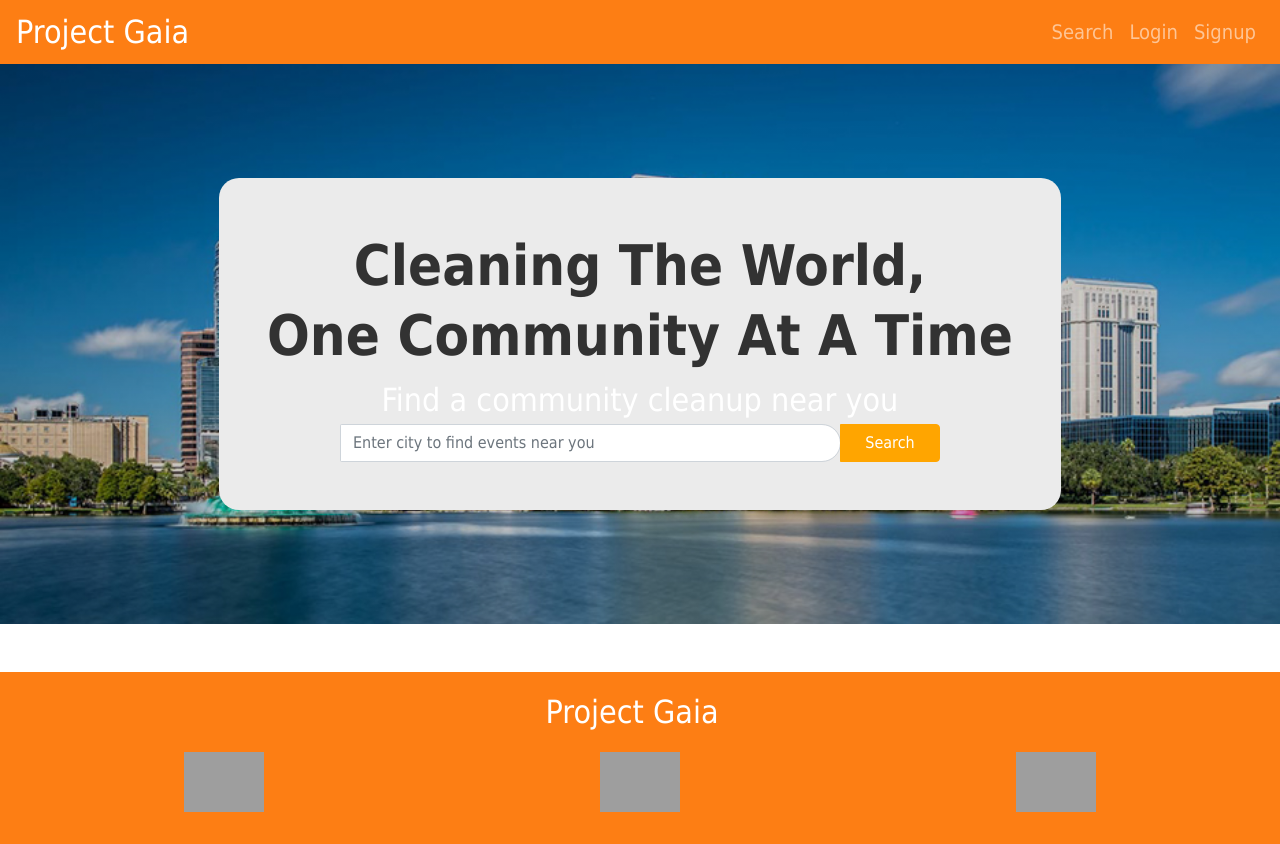
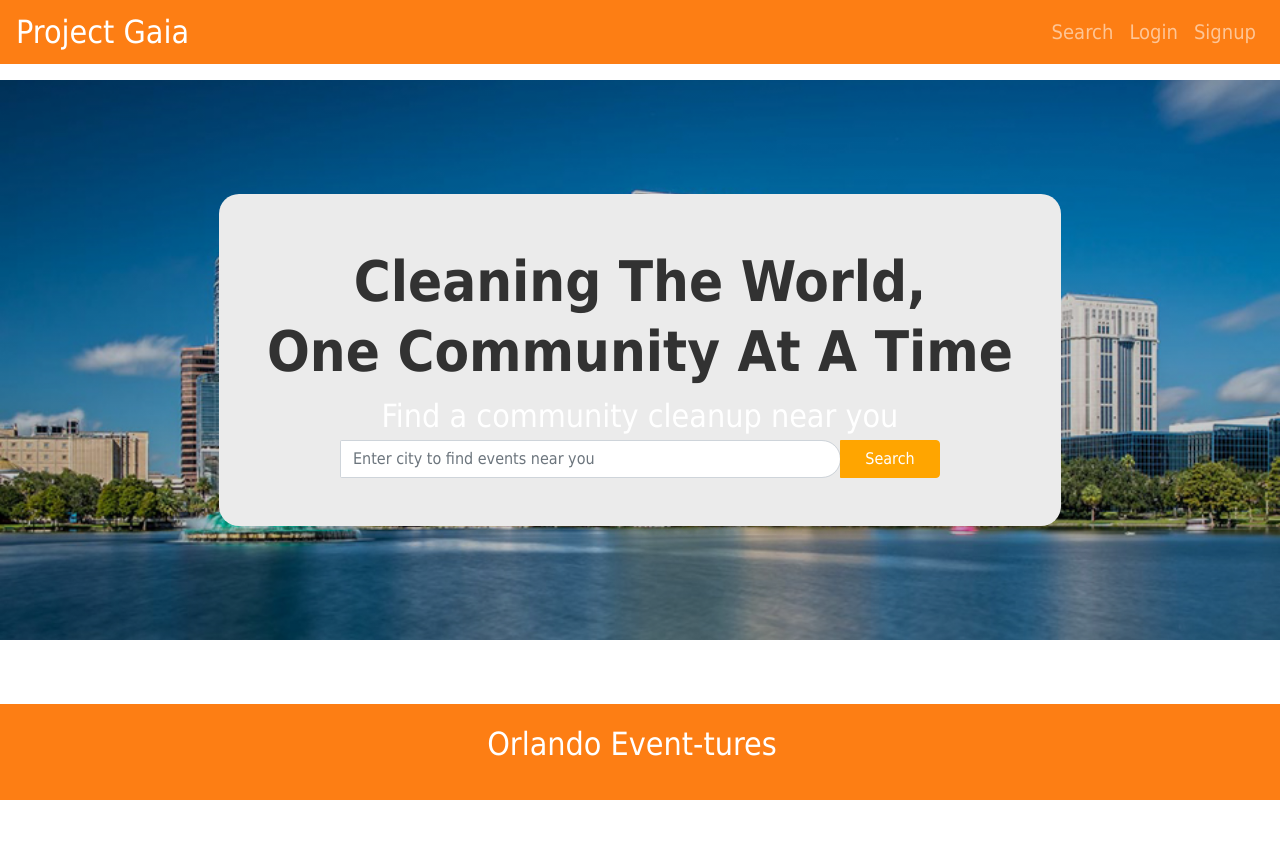
Before and after one commit to kalib-hicks/OrlandoEvent-ture, a React (Create React App) app in the folder client/: page / in a window 1280 px wide. After the commit the page ends 800 px from the top, so only its background shows below. Built offline with nearby package versions, Linux system fonts and the light colour scheme; grey boxes are pictures that could not be loaded; a web font is replaced by a local one.

Commit message:
troubleshooting

```diff
--- a/client/src/components/Footer/index.js
+++ b/client/src/components/Footer/index.js
@@ -4,17 +4,9 @@ import { Navbar, Nav } from 'react-bootstrap';
 const Footer = () => {
     return(
         <Navbar variant='dark' expand="lg" className='d-flex flex-column justify-content-between p-3'>
-            <Navbar.Brand href="/" className='mb-2'>Project Gaia</Navbar.Brand>
+            <Navbar.Brand href="/" className='mb-2'>Orlando Event-tures</Navbar.Brand>
             <Nav className='d-flex flex-row justify-content-center mb-2'>
-                <Nav.Link href="https://www.facebook.com" target='_blank' className='text-center'>
-                    <img src={require(`../../assets/icons/social-facebook.svg`).default} alt="Facebook Link" className='social-icons' />
-                </Nav.Link>
-                <Nav.Link href="https://www.instagram.com" target='_blank' className='text-center'>
-                    <img src={require(`../../assets/icons/social-instagram.svg`).default} alt="Instagram Link" className='social-icons' />
-                </Nav.Link>
-                <Nav.Link href="https://www.twitter.com" target='_blank' className='text-center'>
-                    <img src={require(`../../assets/icons/social-twitter.svg`).default} alt="Twitter Link" className='social-icons' />
-                </Nav.Link>
+
             </Nav>
         </Navbar>
     );
```
